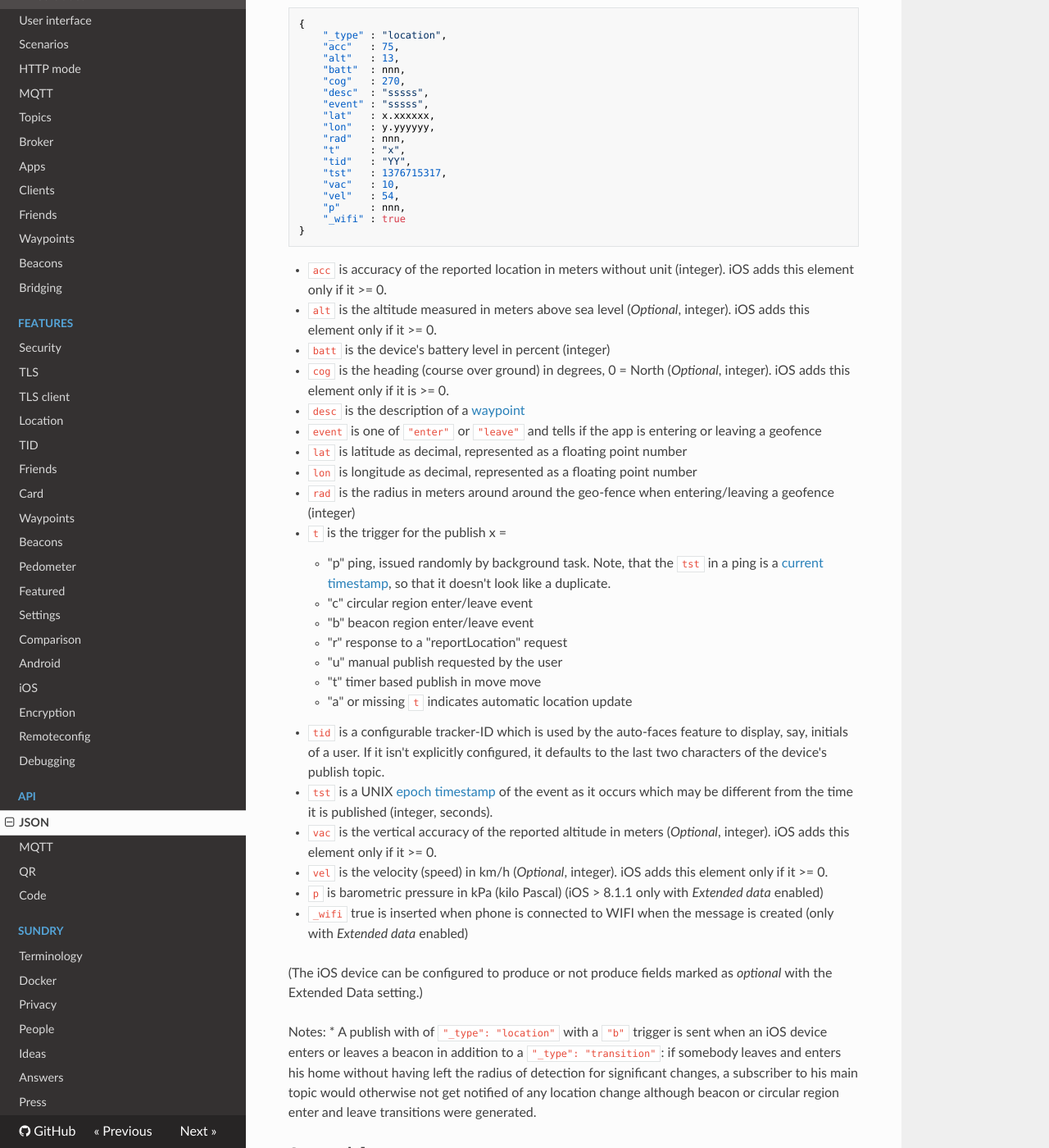
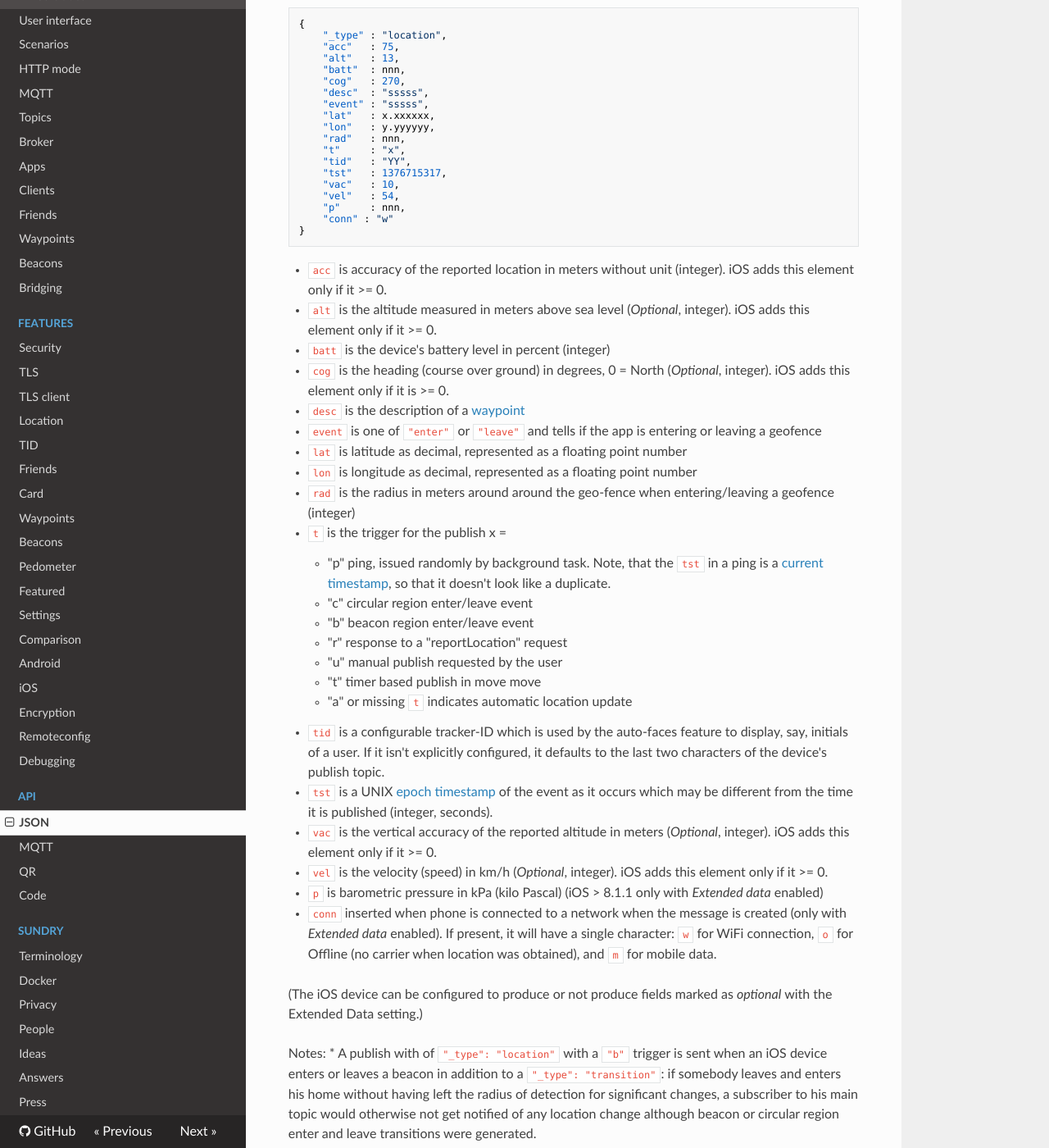
Before and after one commit to owntracks/booklet, an MkDocs documentation site: the page built from docs/tech/json.md, in a window 1280 px wide and 1400 px high, scrolled down 1461 px. Shown: the whole window at 82% size. Built offline with MkDocs 1.6.1, drawn with Linux system fonts in a browser that asks for light colours; nearby versions of some CDN libraries; old or Windows-style settings are respelled for this version of MkDocs.

Commit message:
s/wifi/conn/g

````diff
--- a/docs/tech/json.md
+++ b/docs/tech/json.md
@@ -65,7 +65,7 @@ This location object describes the location of the device that published it. **H
     "vac"   : 10,
     "vel"   : 54,
     "p"     : nnn,
-    "_wifi" : true
+    "conn" : "w"
 }
 ```
 
@@ -91,7 +91,7 @@ This location object describes the location of the device that published it. **H
 * `vac` is the vertical accuracy of the reported altitude in meters (_Optional_, integer). iOS adds this element only if it >= 0.
 * `vel` is the velocity (speed) in km/h (_Optional_, integer). iOS adds this element only if it >= 0.
 * `p` is barometric pressure in kPa (kilo Pascal) (iOS > 8.1.1 only with _Extended data_ enabled)
-* `_wifi` true is inserted when phone is connected to WIFI when the message is created (only with _Extended data_ enabled)
+* `conn` inserted when phone is connected to a network when the message is created (only with _Extended data_ enabled). If present, it will have a single character: `w` for WiFi connection, `o` for Offline (no carrier when location was obtained), and `m` for mobile data.
 
 (The iOS device can be configured to produce or not produce fields marked as _optional_ with the Extended Data setting.)
 
````
